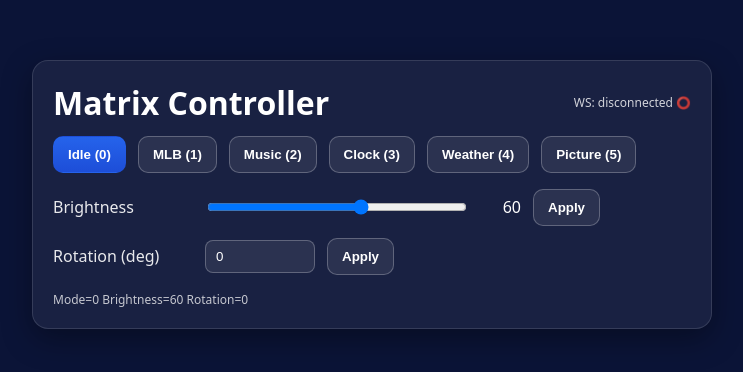
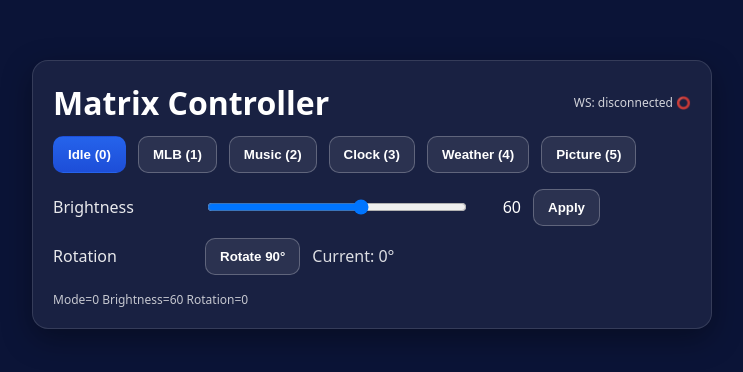
Before and after one commit to dodgeraj13/matrix-frontend, a Next.js app: page / in a window 1280 px wide. Shown: the part 206-578 px from the top of the page, without its empty margins (268-1011 px from the left). Built offline with nearby package versions, Linux system fonts and the light colour scheme; no server answers.

Commit message:
frontend: replace rotation input with one-click Rotate 90° button (cycles 0→90→180→270)

```diff
--- a/app/page.tsx
+++ b/app/page.tsx
@@ -6,14 +6,13 @@ const API_TOKEN = process.env.NEXT_PUBLIC_API_TOKEN || "";
 
 type State = { mode: number; brightness: number; rotation: 0 | 90 | 180 | 270 };
 
-function normalizeRotation(deg: number): 0 | 90 | 180 | 270 {
-  const opts = [0, 90, 180, 270] as const;
-  let best = 0 as 0 | 90 | 180 | 270, diff = Infinity;
-  for (const o of opts) {
-    const d = Math.abs(o - deg);
-    if (d < diff) { best = o; diff = d; }
+function nextRotation(r: 0 | 90 | 180 | 270): 0 | 90 | 180 | 270 {
+  switch (r) {
+    case 0: return 90;
+    case 90: return 180;
+    case 180: return 270;
+    default: return 0;
   }
-  return best;
 }
 
 export default function Home() {
@@ -77,7 +76,10 @@ export default function Home() {
           if (data?.type === "state") {
             if (typeof data.mode === "number") setMode(data.mode);
             if (typeof data.brightness === "number") setBrightness(data.brightness);
-            if (typeof data.rotation === "number") setRotation(normalizeRotation(data.rotation));
+            if (typeof data.rotation === "number") {
+              const r = data.rotation as 0 | 90 | 180 | 270;
+              setRotation(r);
+            }
           }
         } catch {}
       };
@@ -120,14 +122,6 @@ export default function Home() {
     fontWeight: 600,
   });
   const label: React.CSSProperties = { width: 140, opacity: 0.9 };
-  const input: React.CSSProperties = {
-    padding: "8px 10px",
-    borderRadius: 8,
-    border: "1px solid rgba(255,255,255,0.25)",
-    background: "rgba(255,255,255,0.08)",
-    color: "white",
-    width: 110,
-  };
   const slider: React.CSSProperties = { width: 260 };
 
   const ModeButton: React.FC<{label: string; value: number}> = ({ label, value }) => (
@@ -135,6 +129,12 @@ export default function Home() {
       {label}
     </button>
   );
+
+  const handleRotateClick = async () => {
+    const next = nextRotation(rotation);
+    setRotation(next);                 // optimistic UI
+    try { await apiPost({ rotation: next }); } catch (e) { /* UI will resync via GET/WS */ }
+  };
 
   return (
     <div style={wrap}>
@@ -175,20 +175,11 @@ export default function Home() {
           </div>
 
           <div style={{...row, marginTop:12}}>
-            <span style={label}>Rotation (deg)</span>
-            <input
-              type="number"
-              value={rotation}
-              onChange={(e) => setRotation(normalizeRotation(Number(e.target.value || 0)))}
-              onBlur={(e) => {
-                const snapped = normalizeRotation(Number(e.target.value || 0));
-                setRotation(snapped);
-                apiPost({ rotation: snapped });
-              }}
-              placeholder="0/90/180/270"
-              style={input}
-            />
-            <button style={btn(false)} onClick={() => apiPost({ rotation })}>Apply</button>
+            <span style={label}>Rotation</span>
+            <button style={btn(false)} onClick={handleRotateClick}>
+              Rotate 90°
+            </button>
+            <span style={{opacity:0.85}}>Current: {rotation}°</span>
           </div>
         </div>
 
```
